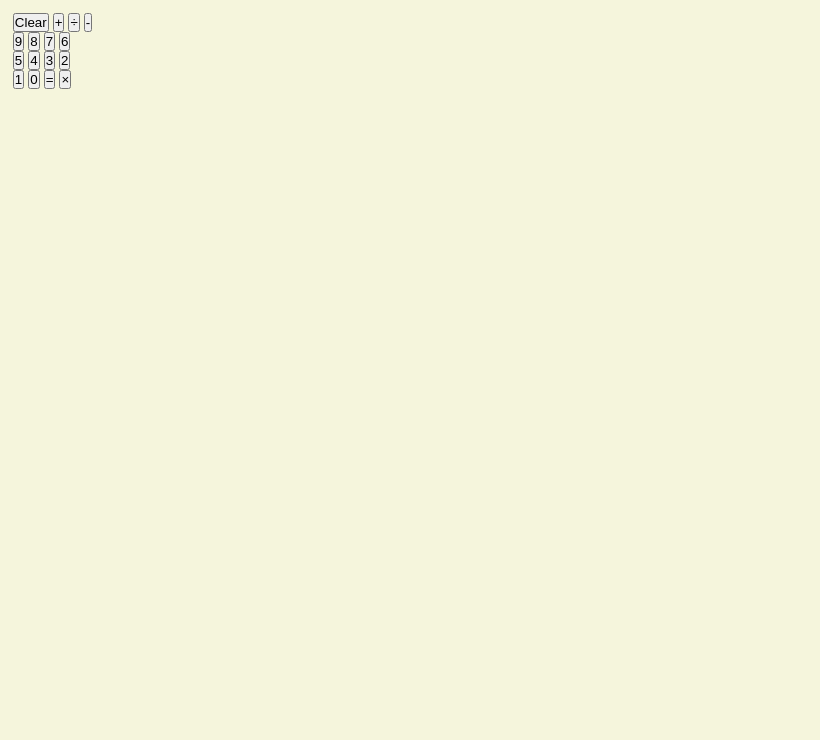
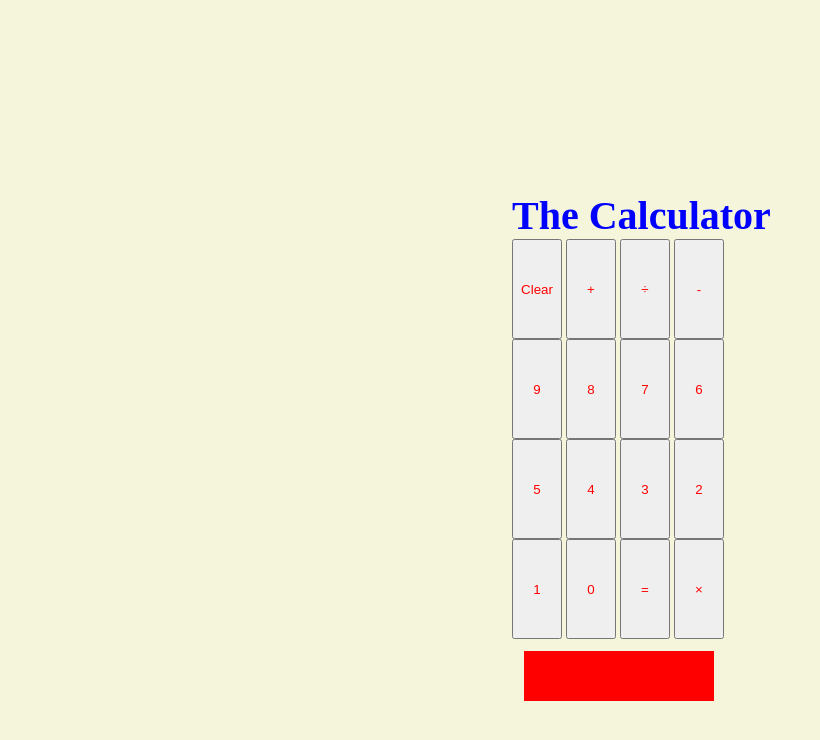
Before and after one commit to tomsenior98/Calculator, a plain HTML site: page index.html in a window 1280 px wide. Shown: the whole page, without its empty margins (0-820 px from the left). Drawn offline with Linux system fonts and the light colour scheme.

Commit message:
first attempt at Function to add numbers in calculator

```diff
--- a/index.css
+++ b/index.css
@@ -4,6 +4,28 @@
 }
 
 body{
-    margin:1%;
+    margin:15%;
+    padding-left: 25%;
     background:beige
 }
+
+/* CSS for the buttons for the calculator */
+input {
+    color:Red;
+    width:50px;
+    height:100px;
+}
+
+/* CSS for the page display to display the total of the calculator */
+.box{
+    margin:2%;
+    background:red;
+    width: 190px;
+    height: 50px;
+}
+
+/* CSS for the calculator Title */
+#title{
+    color:blue;
+    font-size: 40px;
+}
--- a/index.html
+++ b/index.html
@@ -10,6 +10,7 @@
 </head>
 
 <body>
+    <h1 id="title">The Calculator</h1>
     <div class="calculator">
         <form name="calculator">
             <div class="numbers">
@@ -31,8 +32,8 @@
                 <input type="button" value="2" onclick="">
             </div>
             <div class="numbers">
-                <input type="button" value="1" onclick="">
-                <input type="button" value="0" onclick="">
+                <input id="one" type="button" value="1" onclick="">
+                <input id = "zero" type="button" value="0" onclick="add()">
                 <input type="button" value="=" onclick="">
                 <input type="button" value="&times" onclick="">
             </div>
@@ -44,7 +45,7 @@
 
         </form>
     </div>
-
+<script src="index.js"></script>
 </body>
 
 </html>
--- /dev/null
+++ b/index.js
@@ -0,0 +1,8 @@
+var numbers = [0,1,2,3,4,5,6,7,8,9];
+
+function add() {
+        document.getElementById("zero").addEventListener("click", function(){
+        document.getElementById("total").innerHTML = numbers[0];
+        });
+}
+add();
```
